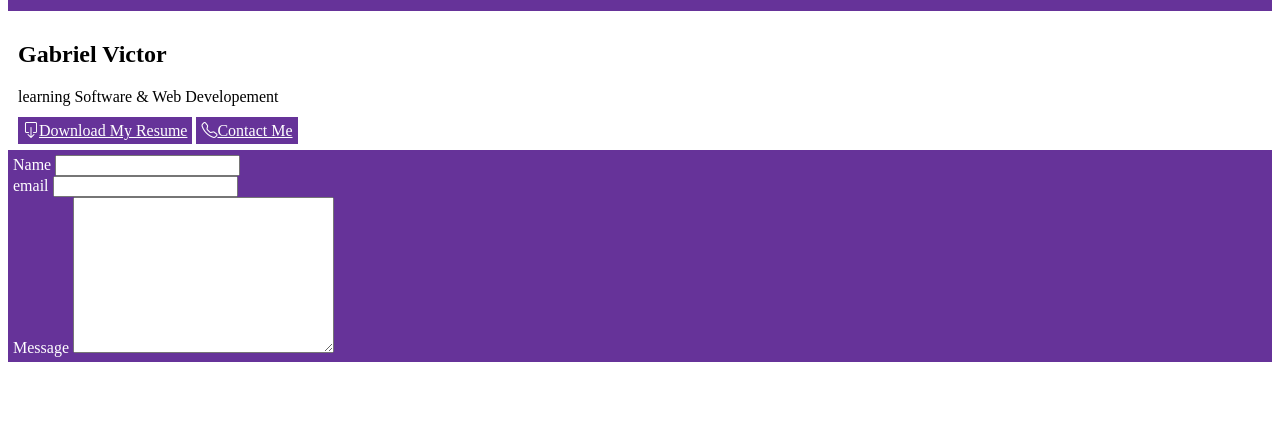
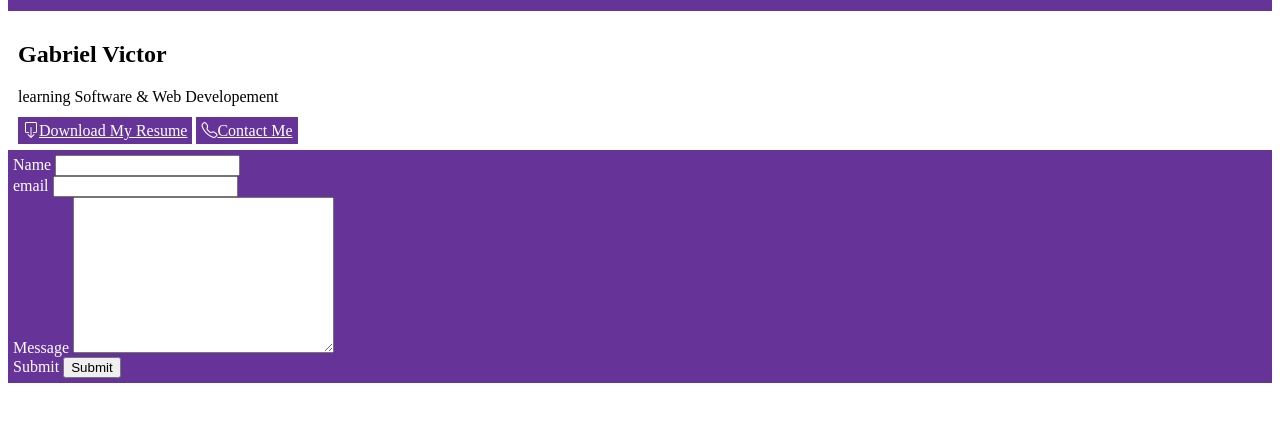
Before and after one commit to gab6ix/gab-6ix, a plain HTML site: page index.html in a window 1280 px wide. Shown: the part 97-518 px from the top of the page. Drawn offline with nearby package versions, Linux system fonts and the light colour scheme.

Commit message:
added submit

```diff
--- a/index.html
+++ b/index.html
@@ -35,6 +35,9 @@
                 <textarea id="message" cols="30" rows="10"></textarea>
             </div>
 
+            <label for="submit">Submit</label>
+            <input type="Submit" value="Submit">
+
     </footer>
 
 
```
